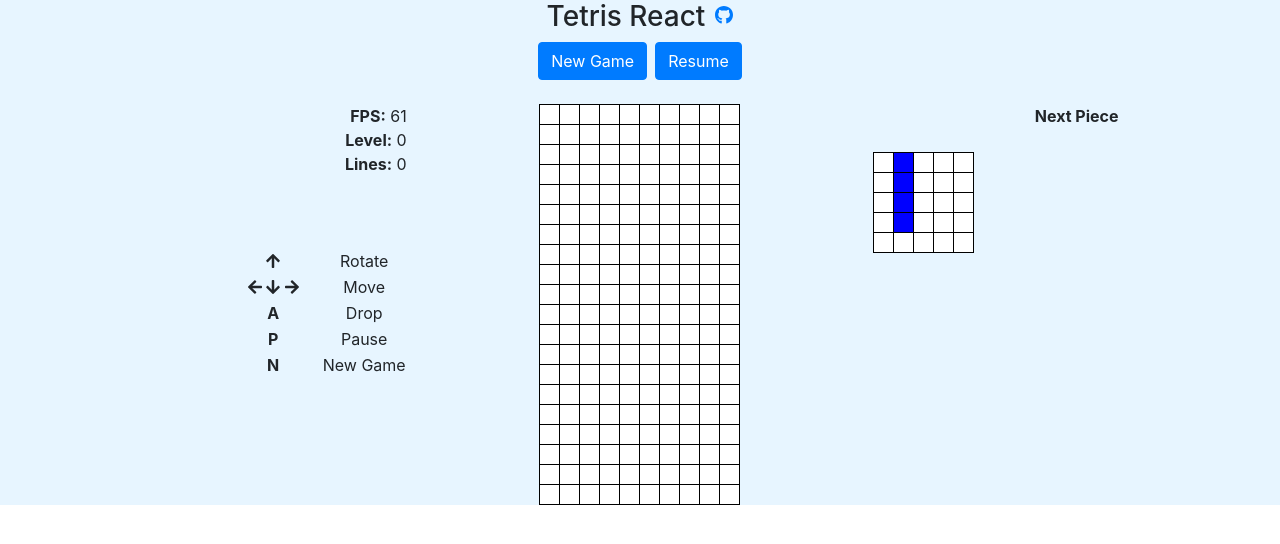
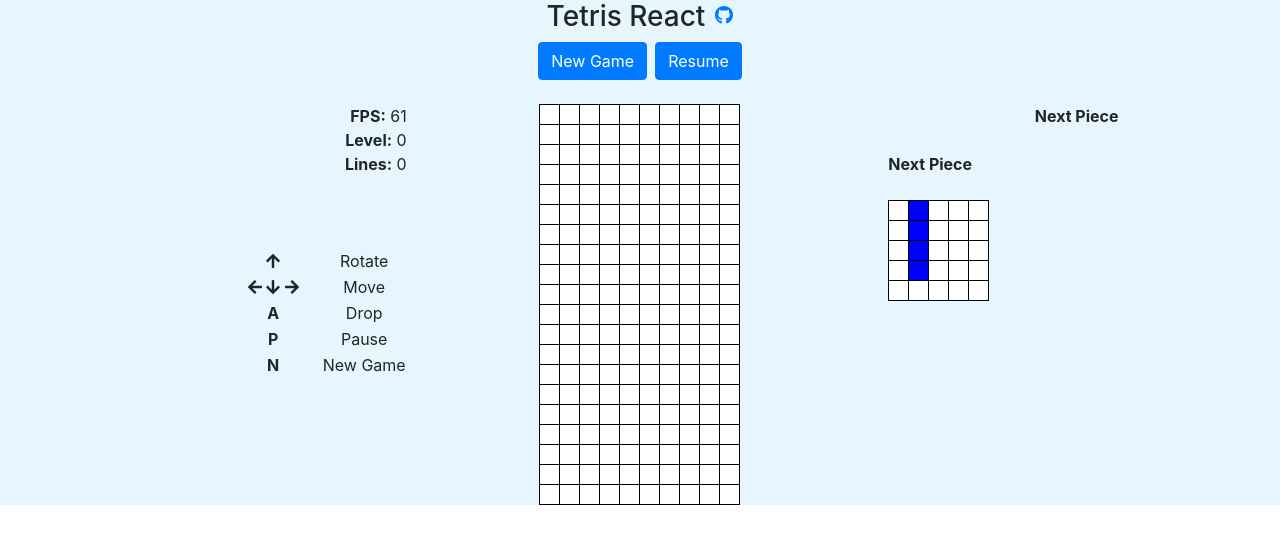
Before and after one commit to nnance/tetris-react-ts, a React (Create React App) app: page / in a window 1280 px wide. Shown: the top 544 px of the page. Built offline with nearby package versions, Linux system fonts and the light colour scheme.

Commit message:
fix next piece text alignment

```diff
--- a/src/components/NextPiece.css
+++ b/src/components/NextPiece.css
@@ -1,7 +1,19 @@
 .EmptyBlock {
-  width: 20px; height: 20px; background-color: white; border: 1px solid black; font-size: 0.75rem;
+  width: 20px;
+  height: 20px;
+  background-color: white;
+  border: 1px solid black;
+  font-size: 0.75rem;
 }
 
 .PieceBlock {
-  width: 20px; height: 20px; background-color: blue; border: 1px solid black; font-size: 0.75rem;
+  width: 20px;
+  height: 20px;
+  background-color: blue;
+  border: 1px solid black;
+  font-size: 0.75rem;
 }
+
+.nextpiece {
+  text-align: left;
+}
--- a/src/components/NextPiece.tsx
+++ b/src/components/NextPiece.tsx
@@ -6,6 +6,12 @@ type NextPieceProps = { grid: DrawableGrid };
 
 const NextPiece: React.FC<NextPieceProps> = props => {
   return (
+    <div className="col-md-4 col-4 nextpiece">
+      <div className="d-none d-md-block">
+        <b>Next Piece</b>
+        <br />
+      </div>
+      <br />
       <table>
         <tbody>
           {props.grid.map((row, rowIdx) => (
@@ -22,6 +28,7 @@ const NextPiece: React.FC<NextPieceProps> = props => {
           ))}
         </tbody>
       </table>
+    </div>
   );
 };
 
```
Lines whose indentation alone changed are shown as unchanged.
